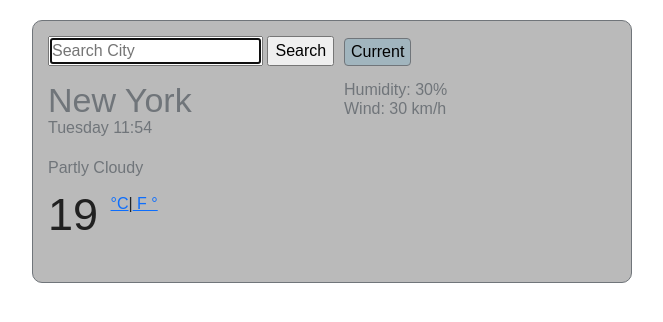
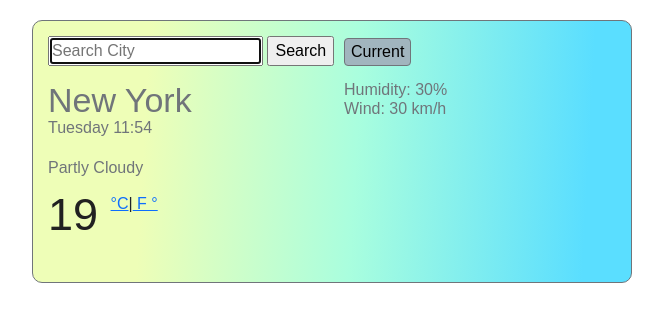
Before and after one commit to EduardMat/weather-app-edmat, a plain HTML site: page index.html in a window 1280 px wide. Shown: the whole page, without its empty margins (70-733 px from the left). Drawn offline with nearby package versions, Linux system fonts and the light colour scheme; no server answers.

Commit message:
change colour of app backg

```diff
--- a/src/styles.css
+++ b/src/styles.css
@@ -63,7 +63,7 @@ li {
 }
 
 .weather-app {
-  background: #bababa;
+  background: linear-gradient(93.1deg, rgb(238, 254, 183) 19.1%, rgb(169, 254, 222) 53.9%, rgb(90, 222, 255) 92%);;
   border: 1px solid #70757a;
   transition: all ease-in-out 200ms;
   padding: 15px;
```
